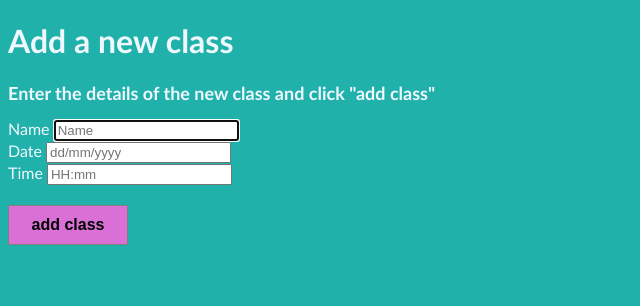
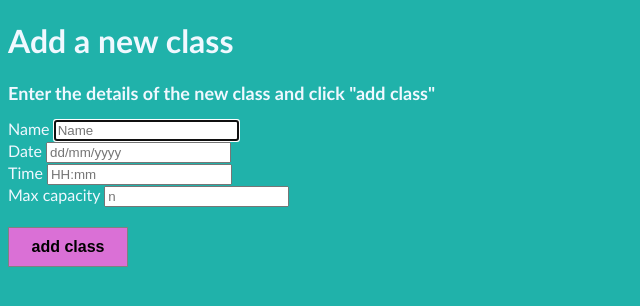
Before and after one commit to D-oro/gym, a Flask app: page /courses/new in a window 1280 px wide. Shown: the part 108-414 px from the top of the page, without its empty margins (0-640 px from the left). Run offline with Flask 2, Linux system fonts and the light colour scheme; data that the repository does not hold is empty; some libraries are stand-ins or nearby versions.

Commit message:
added capacity variable to courses, now adding counting method to bookings

```diff
--- a/console.py
+++ b/console.py
@@ -17,10 +17,10 @@ member_repository.save(member1)
 member2 = Member('Hen', 'Rooster')
 member_repository.save(member2)
 
-course1 = Course('Yoga', '01/01/2023', '10am')
+course1 = Course('Yoga', '01/01/2023', '10am', 5)
 course_repository.save(course1)
 
-course2 = Course('Cardio', '02/02/2023', '9am')
+course2 = Course('Cardio', '02/02/2023', '9am', 2)
 course_repository.save(course2)
 
 booking1 = Booking(member1, course1)
--- a/controllers/course_controller.py
+++ b/controllers/course_controller.py
@@ -25,7 +25,8 @@ def create():
     title = request.form['title']
     date = request.form['date']
     time = request.form['time']
-    course = Course(title, date, time)
+    capacity = request.form['capacity']
+    course = Course(title, date, time, capacity)
     course_repository.save(course)
     return redirect('/courses')
 
@@ -41,6 +42,7 @@ def update(id):
     title = request.form['title']
     date = request.form['date']
     time = request.form['time']
-    course = Course(title, date, time, id)
+    capacity = request.form['capacity']
+    course = Course(title, date, time, capacity, id)
     course_repository.update(course)
     return redirect('/courses')
--- a/db/gym.sql
+++ b/db/gym.sql
@@ -13,6 +13,7 @@ CREATE TABLE courses(
     title VARCHAR(255),
     date VARCHAR(255),
     time VARCHAR(255),
+    capacity INT
 );
 
 CREATE TABLE bookings(
--- a/models/course.py
+++ b/models/course.py
@@ -1,7 +1,8 @@
 class Course:
 
-    def __init__(self, title, date, time, id = None):
+    def __init__(self, title, date, time, capacity, id = None):
         self.title = title
         self.date = date
         self.time = time
+        self.capacity = capacity
         self.id = id
--- a/repositories/booking_repository.py
+++ b/repositories/booking_repository.py
@@ -41,7 +41,6 @@ def select(id):
         booking = Booking(member, course, result['id'])
     return booking
 
-
 def find_booking_by_course_id(id):
     bookings = []
     sql = "SELECT * FROM bookings WHERE course_id =%s"
--- a/repositories/course_repository.py
+++ b/repositories/course_repository.py
@@ -4,8 +4,8 @@ from models.course import Course
 from models.booking import Booking
 
 def save(course):
-    sql = "INSERT INTO courses(title, date, time) VALUES (%s, %s, %s) RETURNING id"
-    values = [course.title, course.date, course.time]
+    sql = "INSERT INTO courses(title, date, time, capacity) VALUES (%s, %s, %s, %s) RETURNING id"
+    values = [course.title, course.date, course.time, course.capacity]
     results = run_sql(sql, values)
     course.id = results[0]['id']
     return course
@@ -21,7 +21,7 @@ def select_all():
     results = run_sql(sql)
 
     for row in results:
-        course = Course(row['title'], row['date'], row['time'], row['id'])
+        course = Course(row['title'], row['date'], row['time'], row['capacity'], row['id'])
         courses.append(course)
     return courses
 
@@ -35,13 +35,13 @@ def select(id):
     if result:
         print(f"result = {result}")
         result = result[0]
-        course = Course(result['title'], result['date'], result['time'], result['id'])
+        course = Course(result['title'], result['date'], result['time'], result['capacity'], result['id'])
     return course
 
 #update one course
 def update(course):
-    sql = "UPDATE courses SET (title, date, time) = (%s, %s, %s) WHERE id=%s"
-    values = [course.title, course.date, course.time, course.id]
+    sql = "UPDATE courses SET (title, date, time, capacity) = (%s, %s, %s, %s) WHERE id=%s"
+    values = [course.title, course.date, course.time, course.capacity, course.id]
     run_sql(sql, values)
 
 
--- a/templates/bookings/show.html
+++ b/templates/bookings/show.html
@@ -7,7 +7,7 @@
 
 
 <h1>{{course.title}}</h1>
-<h2>{{course.date}} - {{course.time }}</h2>
+<h2>{{course.date}} - {{course.time}} - {{course.capacity}}</h2>
 <hr>
 
 <div class="booking">
--- a/templates/courses/edit.html
+++ b/templates/courses/edit.html
@@ -25,6 +25,10 @@
         <input type="text" name="time" id="time" value ={{course.time}} placeholder="HH/mm">
     </div>
 
+    <div>
+        <label for="capacity">Max capacity</label>
+        <input type="capacity" name="capacity" id="capacity" value={{course.capacity}} placeholder="n">
+    </div>
 
     <button type="submit" class="button3">edit course</button>
 </form>
--- a/templates/courses/index.html
+++ b/templates/courses/index.html
@@ -16,6 +16,7 @@
         <th>Course</th>
         <th>Date</th>
         <th>Time</th>
+        <th>Max Capacity</th>
 
     </tr>
     {% for course in courses %}
@@ -23,6 +24,7 @@
         <td><a href="/bookings/{{course.id}}"><button>{{course.title}}</button></a></td>
         <td>{{course.date}}</td>
         <td>{{course.time}}</td>
+        <td>{{course.capacity}}</td>
         <td><a href="/courses/{{course.id}}/edit"><button>edit class details</button></a></td>
     </tr>
     {% endfor %}
--- a/templates/courses/new.html
+++ b/templates/courses/new.html
@@ -26,6 +26,11 @@
         <input type="text" name="time" id="time" placeholder="HH:mm">
     </div>
 
+    <div>
+        <label for="capacity">Max capacity</label>
+        <input type="capacity" name="capacity" id="capacity" placeholder="n">
+    </div>
+
     <button type="submit" class="button3">add class</button>
 
 
```
Also changed, not shown: tests/course_test.py (+4 -1 lines).
